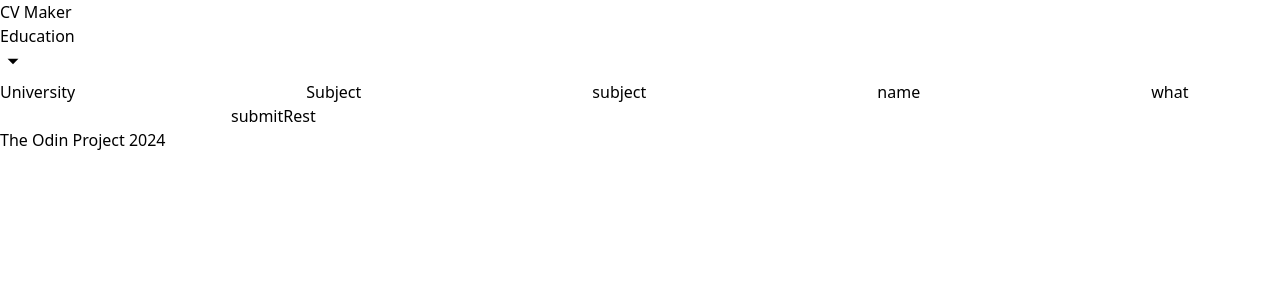
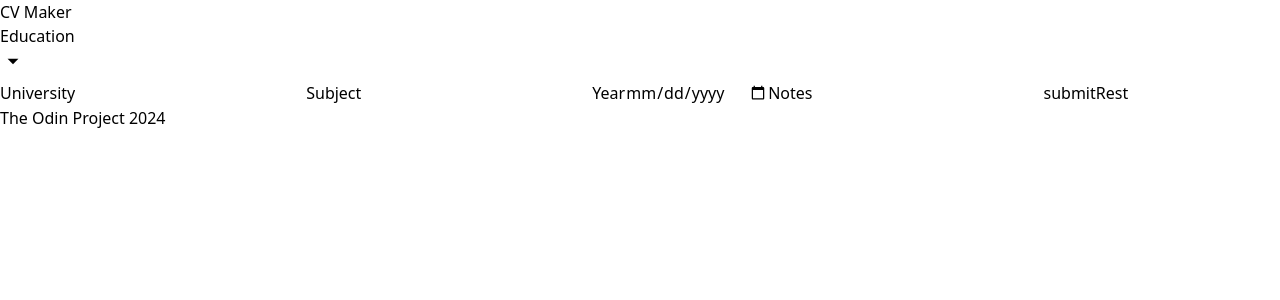
Before and after one commit to Mokhtar25/CvMaker, a React (Vite) app: page / in a window 1280 px wide. Shown: the top 300 px of the page. Built offline with nearby package versions, Linux system fonts and the light colour scheme.

Commit message:
adding an education field

```diff
--- a/src/App.tsx
+++ b/src/App.tsx
@@ -11,7 +11,7 @@ function App() {
     <>
       <Header />
       <Section text={"Education"}>
-        <Card inputs={["subject", "name", "what"]} />
+        <Card />
       </Section>
       <Footer />
     </>
--- a/src/components/Card.tsx
+++ b/src/components/Card.tsx
@@ -8,12 +8,15 @@ import React, {
 import { useState } from "react";
 
 interface Props {
-  inputs: string[];
-  isActive?: any;
+  uniName: string;
+  subject: string;
+  endYear: number;
+  notes: string;
+  submit: () => void;
 }
 interface Data {
   uniName: string;
-  endYear: number;
+  endYear: string;
   subject: string;
   notes: string;
 }
@@ -21,22 +24,29 @@ interface Data {
 const defaultData: Data = {
   uniName: "",
   subject: "",
-  endYear: 2024,
+  endYear: "",
   notes: "",
 };
 // you can also use typescript like this {cardName, type} : { cardName: string, type:number}
-const Card: FC<Props> = (props) => {
+const CardEduc: FC<Props> = (props) => {
   const [data, setData] = useState<Data>(defaultData);
   const inputStyle = "outline-black border-4 border-black block rounded-lg";
+
   const handelChange = (
     type: string,
     value: React.ChangeEvent<HTMLInputElement>,
   ) => {
-    if (type === "name") {
+    switch (type) {
+      case "uniName":
         return setData({ ...data, uniName: value.target.value });
-    }
-    if (type === "subject") {
+
+      case "subject":
         return setData({ ...data, subject: value.target.value });
+
+      case "endYear":
+        return setData({ ...data, endYear: value.target.value });
+      case "notes":
+        return setData({ ...data, notes: value.target.value });
     }
   };
   const rest = () => {
@@ -44,7 +54,6 @@ const Card: FC<Props> = (props) => {
   };
   const handleSubmit = (e: React.FormEvent) => {
     e.preventDefault();
-    console.log(data);
   };
   return (
     <div className="border-2 border-red-500 flex flex-col gap-4 pl-6">
@@ -55,7 +64,7 @@ const Card: FC<Props> = (props) => {
             value={data.uniName}
             type="text"
             className="outline-black border-4 border-black block rounded-lg"
-            onChange={(e) => handelChange("name", e)}
+            onChange={(e) => handelChange("uniName", e)}
           />
         </label>
         <label className="block">
@@ -67,18 +76,26 @@ const Card: FC<Props> = (props) => {
             onChange={(e) => handelChange("subject", e)}
           />
         </label>
-        {props.inputs.map((e) => (
+
         <label className="block">
-            {e}
+          {"Year"}
           <input
-              value={data.subject}
-              type="text"
-              className={inputStyle}
-              onChange={(e) => handelChange("subject", e)}
+            value={data.endYear}
+            type="date"
+            className="outline-black border-4 border-black block rounded-lg"
+            onChange={(e) => handelChange("endYear", e)}
           />
         </label>
-        ))}
 
+        <label className="block">
+          {"Notes"}
+          <input
+            value={data.notes}
+            type="text"
+            className="outline-black border-4 border-black block rounded-lg"
+            onChange={(e) => handelChange("notes", e)}
+          />
+        </label>
         <button type="submit"> submit </button>
         <button type="reset" onClick={rest}>
           Rest
@@ -88,4 +105,4 @@ const Card: FC<Props> = (props) => {
   );
 };
 
-export default Card;
+export default CardEduc;
```
Lines whose indentation alone changed are shown as unchanged.
